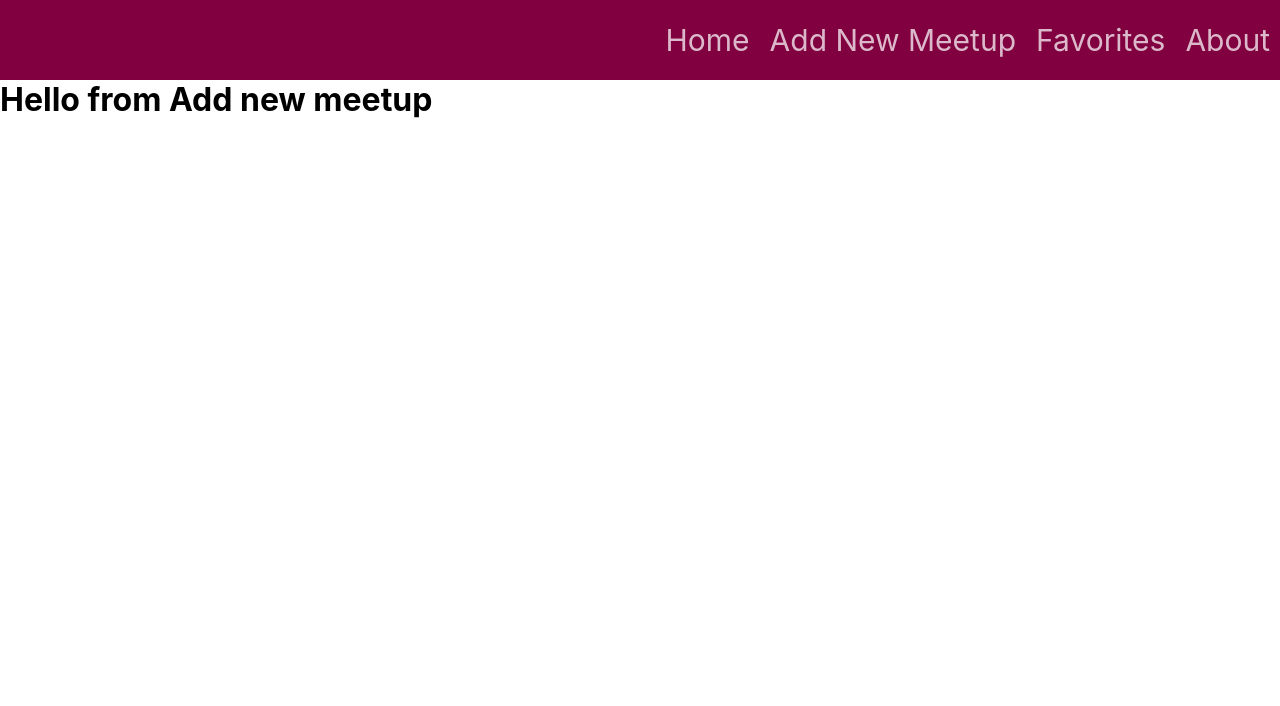
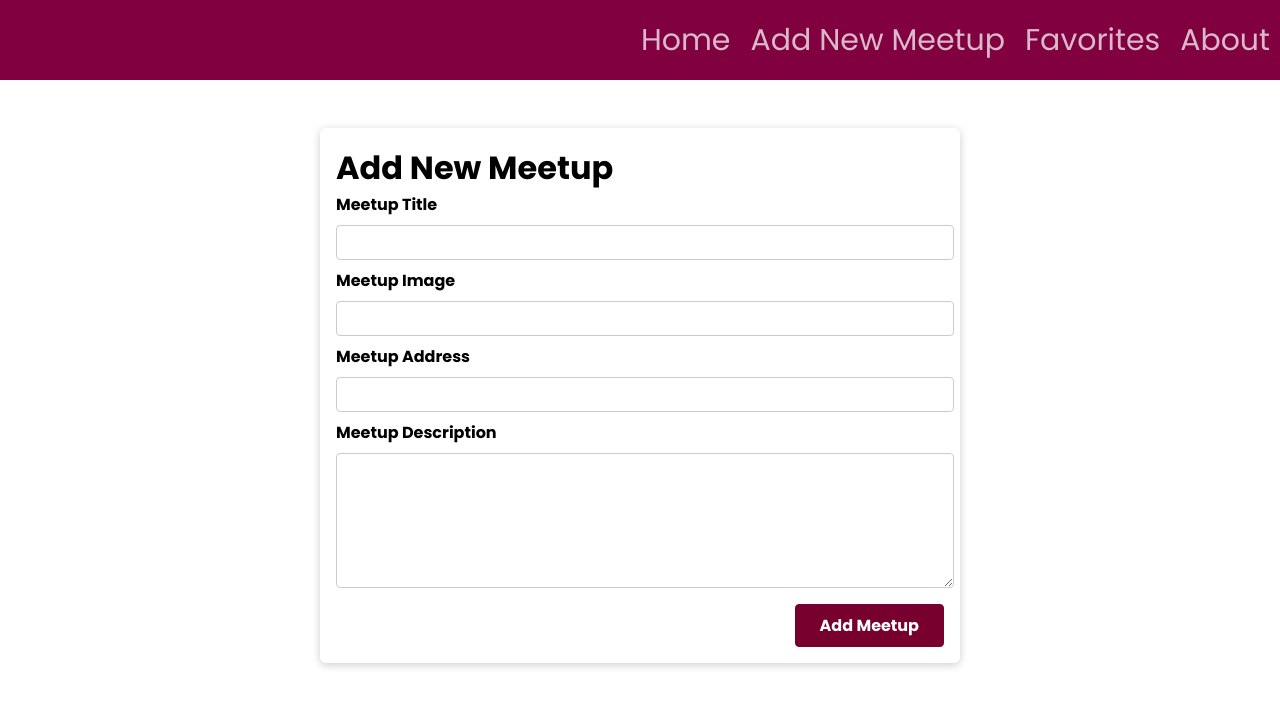
Before and after one commit to degisew/Meetup, a React (Create React App) app: page /Add in a window 1280 px wide. Shown: the top 706 px of the page. Built offline with nearby package versions, Linux system fonts and the light colour scheme.

Commit message:
Added a NewMeetupForm

```diff
--- a/src/Components/Layout/Layout.module.css
+++ b/src/Components/Layout/Layout.module.css
@@ -1,6 +1,7 @@
 .container {
     display: flex;
     flex-direction: column;
-    max-width: 70%;
+    width: 90%;
+    max-width: 40rem;
     margin: 3rem auto;
 }
--- /dev/null
+++ b/src/Components/Meetups/AddNewMeetupForm.js
@@ -0,0 +1,33 @@
+import React from "react";
+import classes from "./AddNewMeetupForm.module.css";
+import Card from "../UI/Card";
+const AddNewMeetupForm = () => {
+  return (
+    <Card>
+      <form action="#" className={classes.form}>
+        <h1>Add New Meetup</h1>
+        <div className={classes.control}>
+          <label htmlFor="title">Meetup Title</label>
+          <input type="text" required id="title" />
+        </div>
+        <div className={classes.control}>
+          <label htmlFor="image">Meetup Image</label>
+          <input type="url" required id="image" />
+        </div>
+        <div className={classes.control}>
+          <label htmlFor="address">Meetup Address</label>
+          <input type="text" required id="address" />
+        </div>
+        <div className={classes.control}>
+          <label htmlFor="description">Meetup Description</label>
+          <textarea type="text" required id="description" rows="5" />
+        </div>
+        <div className={classes.actions}>
+          <button>Add Meetup</button>
+        </div>
+      </form>
+    </Card>
+  );
+};
+
+export default AddNewMeetupForm;
--- /dev/null
+++ b/src/Components/Meetups/AddNewMeetupForm.module.css
@@ -0,0 +1,45 @@
+.form {
+    padding: 1rem;
+}
+
+.control {
+    margin-bottom: 0.5rem;
+}
+
+.control label {
+    display: block;
+    font-weight: bold;
+    margin-bottom: 0.5rem;
+}
+
+.control input,
+.control textarea {
+    display: block;
+    font: inherit;
+    border-radius: 4px;
+    border: 1px solid #ccc;
+    padding: 0.25rem;
+    width: 100%;
+}
+
+.actions {
+    margin-top: 1rem;
+    text-align: right;
+}
+
+.actions button {
+    font: inherit;
+    cursor: pointer;
+    background-color: #77002e;
+    color: white;
+    padding: 0.5rem 1.5rem;
+    border: 1px solid #77002e;
+    border-radius: 4px;
+    font-weight: bold;
+}
+
+.actions button:hover,
+.actions button:active {
+    background-color: #a50e48;
+    border-color: #a50e48;
+}
--- a/src/Components/MeetupItem.js
+++ b/src/Components/Meetups/MeetupItem.js
@@ -1,6 +1,6 @@
 import React from 'react'
 import classes from './MeetupItem.module.css';
-import Card from './UI/Card';
+import Card from '../UI/Card';
 function MeetupItem(props) {
   return (
     <Card>
--- a/src/Components/UI/Card.module.css
+++ b/src/Components/UI/Card.module.css
@@ -2,4 +2,5 @@
     background-color: white;
     border-radius: 6px;
     box-shadow: 0 2px 8px rgba(0, 0, 0, 0.2);
+    margin-bottom: 20px;
 }
--- a/src/Pages/AddMeetup.js
+++ b/src/Pages/AddMeetup.js
@@ -1,10 +1,12 @@
 import React from 'react'
+import Layout from '../Components/Layout/Layout'
+import AddNewMeetupForm from '../Components/Meetups/AddNewMeetupForm'
 
 function AddMeetup() {
   return (
-    <div>
-      <h1>Hello from Add new meetup</h1>
-    </div>
+    <Layout>
+      <AddNewMeetupForm />
+    </Layout>
   )
 }
 
--- a/src/Pages/Home.js
+++ b/src/Pages/Home.js
@@ -1,5 +1,5 @@
 import React from "react";
-import MeetupItem from "../Components/MeetupItem";
+import MeetupItem from "../Components/Meetups/MeetupItem";
 import Layout from "../Components/Layout/Layout";
 function Home() {
   const Dummy_Data = [
--- a/src/index.css
+++ b/src/index.css
@@ -1,13 +1,5 @@
+@import url(https://fonts.googleapis.com/css?family=Poppins:100,100italic,200,200italic,300,300italic,regular,italic,500,500italic,600,600italic,700,700italic,800,800italic,900,900italic);
 body {
   margin: 0;
-  font-family: -apple-system, BlinkMacSystemFont, 'Segoe UI', 'Roboto', 'Oxygen',
-    'Ubuntu', 'Cantarell', 'Fira Sans', 'Droid Sans', 'Helvetica Neue',
-    sans-serif;
-  -webkit-font-smoothing: antialiased;
-  -moz-osx-font-smoothing: grayscale;
+  font-family:  'Poppins',sans-serif;
 }
-
-code {
-  font-family: source-code-pro, Menlo, Monaco, Consolas, 'Courier New',
-    monospace;
-}
```
Also changed, not shown: src/Components/Meetups/MeetupItem.module.css (renamed from src/Components/MeetupItem.module.css).
